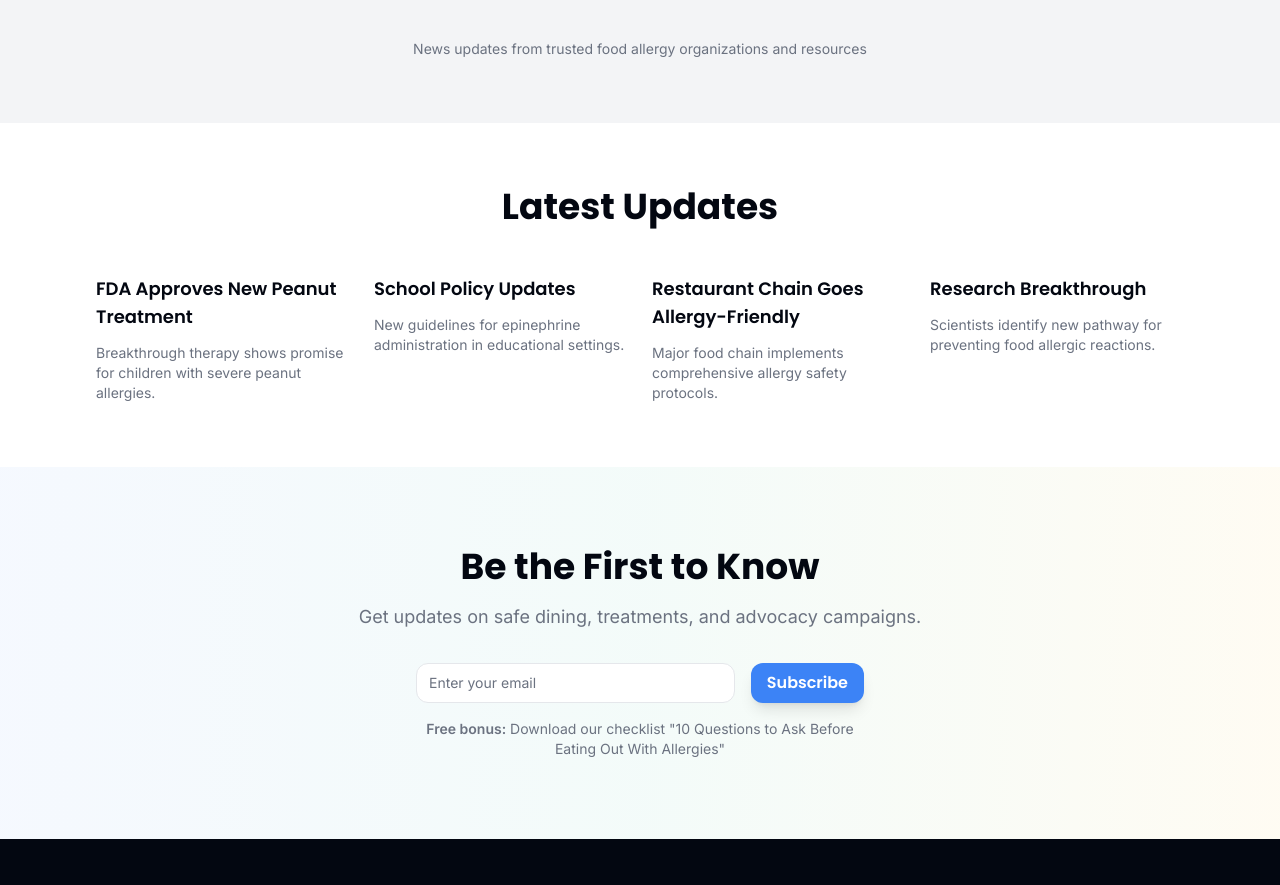
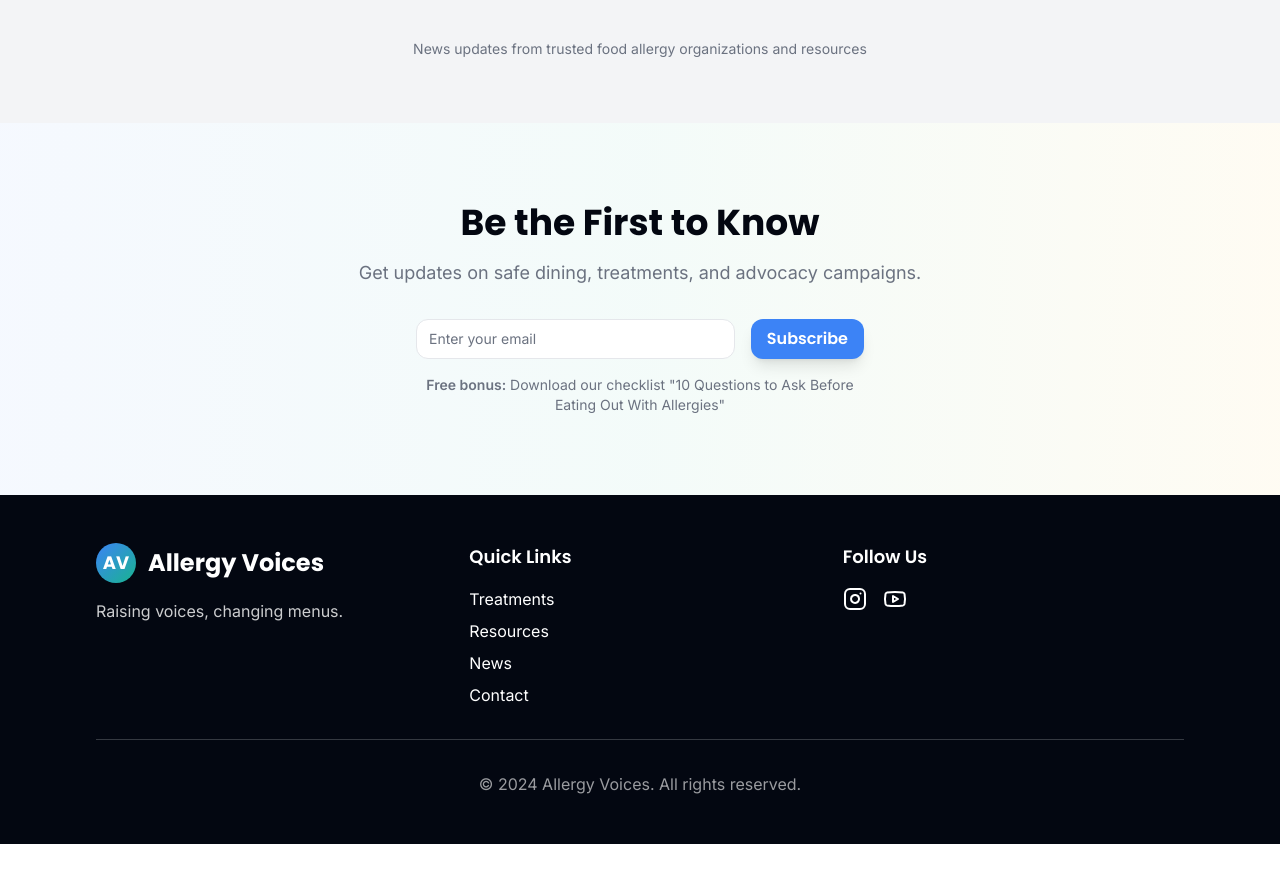
Before and after one commit to Jaguar-Solutions/allergyvoices-community-hub, a React (Vite) app: page / in a window 1280 px wide. Shown: the part 2060-2945 px from the top of the page. After the commit the page ends 2904 px from the top, so only its background shows below. Built offline with nearby package versions, Linux system fonts and the light colour scheme; the HTML template or start-up script is replaced by a standard one.

Commit message:
Remove duplicate news section

```diff
--- a/src/pages/Index.tsx
+++ b/src/pages/Index.tsx
@@ -294,33 +294,6 @@ const Index = () => {
         </div>
       </section>
 
-      {/* Latest News Section */}
-      <section id="about" className="py-16 px-4">
-        <div className="container mx-auto max-w-6xl">
-          <h2 className="font-poppins font-bold text-3xl md:text-4xl text-center mb-12 text-foreground">
-            Latest Updates
-          </h2>
-          <div className="grid md:grid-cols-2 lg:grid-cols-4 gap-6">
-            <div className="space-y-3">
-              <h4 className="font-poppins font-semibold text-lg text-foreground">FDA Approves New Peanut Treatment</h4>
-              <p className="font-inter text-sm text-muted-foreground">Breakthrough therapy shows promise for children with severe peanut allergies.</p>
-            </div>
-            <div className="space-y-3">
-              <h4 className="font-poppins font-semibold text-lg text-foreground">School Policy Updates</h4>
-              <p className="font-inter text-sm text-muted-foreground">New guidelines for epinephrine administration in educational settings.</p>
-            </div>
-            <div className="space-y-3">
-              <h4 className="font-poppins font-semibold text-lg text-foreground">Restaurant Chain Goes Allergy-Friendly</h4>
-              <p className="font-inter text-sm text-muted-foreground">Major food chain implements comprehensive allergy safety protocols.</p>
-            </div>
-            <div className="space-y-3">
-              <h4 className="font-poppins font-semibold text-lg text-foreground">Research Breakthrough</h4>
-              <p className="font-inter text-sm text-muted-foreground">Scientists identify new pathway for preventing food allergic reactions.</p>
-            </div>
-          </div>
-        </div>
-      </section>
-
       {/* Email Signup Section */}
       <section id="contact" className="py-20 px-4 bg-gradient-to-r from-primary/5 via-secondary/5 to-accent/5">
         <div className="container mx-auto max-w-4xl text-center">
```
